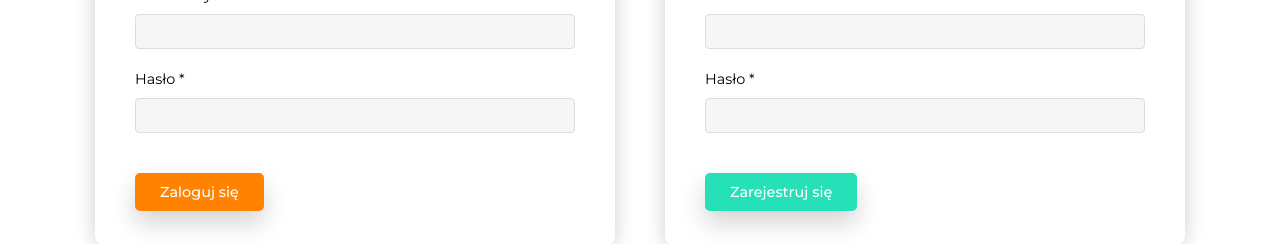
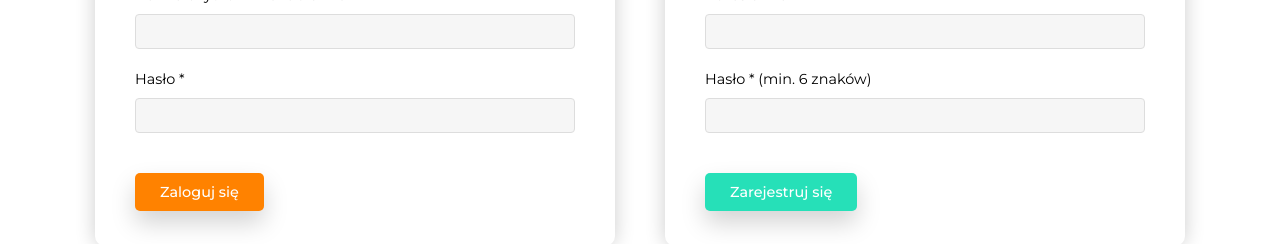
Before and after one commit to lukbar48/dietitian-website, a React (Create React App) app: page /login in a window 1280 px wide. Shown: the part 255-499 px from the top of the page. Built offline with nearby package versions, Linux system fonts and the light colour scheme; no server answers.

Commit message:
deploying site

```diff
--- a/package.json
+++ b/package.json
@@ -11,6 +11,7 @@
     "coder-ipsum": "^1.1.2",
     "dotenv": "^10.0.0",
     "firebase": "^9.1.3",
+    "gh-pages": "^3.2.3",
     "node-sass": "^6.0.1",
     "react": "^17.0.2",
     "react-dom": "^17.0.2",
--- a/src/App.js
+++ b/src/App.js
@@ -41,7 +41,7 @@ function App() {
           <Route path="/regulamin" component={Regulamin} />
           <Route path="/polityka-prywatnosci" component={Polityka} />
           <Route path="/login" component={Login} />
-          <Route path="*" component={Error} />
+          <Route path="*" component={Home} />
         </Switch>
         <Footer />
       </div>
--- a/src/contexts/AuthContext.js
+++ b/src/contexts/AuthContext.js
@@ -41,8 +41,8 @@ const AuthProvider = ({ children }) => {
       console.log(user);
       setMessage('Pomyślnie zalogowano!')
     } catch (error) {
+      setMessage('Nieprawidłowe dane, hasło powinno mieć co najmniej 6 znaków.')
       console.log(error.message);
-      setMessage('Nieprawidłowe dane!')
     }
     setRegisterEmail('')
     setRegisterPassword('')
--- a/src/pages/Login.js
+++ b/src/pages/Login.js
@@ -108,7 +108,7 @@ const Login = () => {
           />
         </label>
         <label htmlFor="password">
-          Hasło *
+          Hasło * (min. 6 znaków)
           <StyledInput
             onChange={(event) => {
               setRegisterPassword(event.target.value);
```
Also changed, not shown: 1 other file (tests, documents, lock files or other folders).
